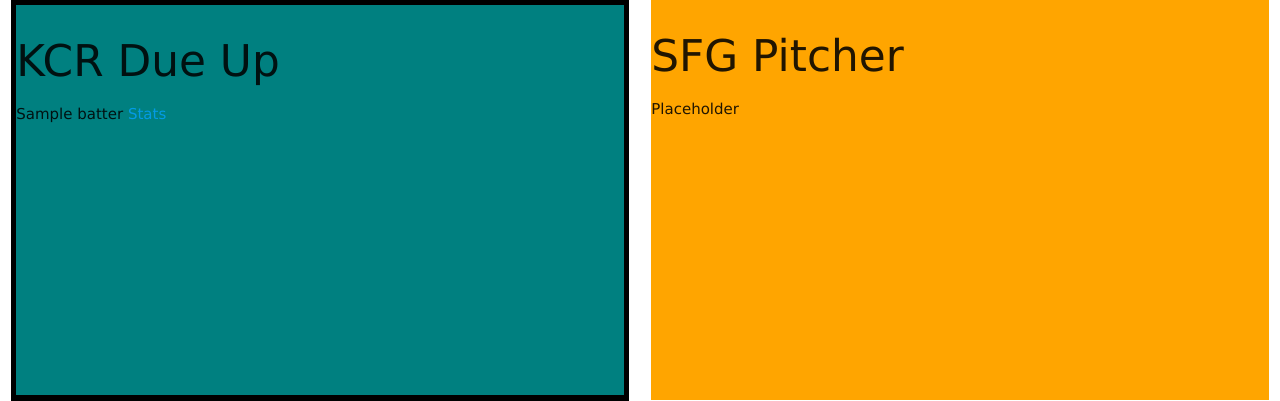
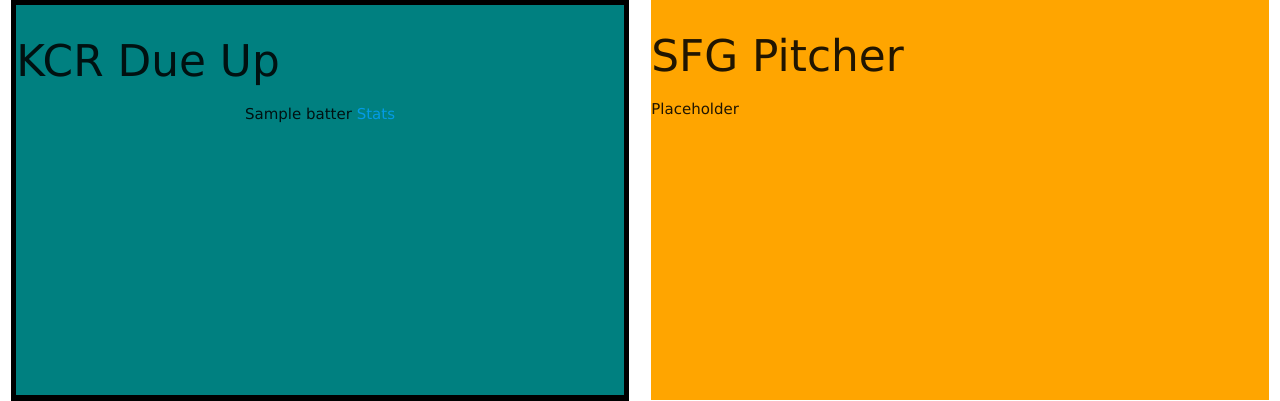
Before and after one commit to tomlouismurphy/casey, a Django app: page /bottom_ninth/ in a window 1280 px wide. Shown: the top 401 px of the page. Run offline with Django 3.2, Linux system fonts and the light colour scheme; tables that the repository leaves empty hold one stand-in row (values such as "Sample post"); parts of the project's set-up code (start-up, migrations or seed data) failed here and were passed over.

Commit message:
fix typo

```diff
--- a/bottom_ninth/templates/bottom_ninth/index.html
+++ b/bottom_ninth/templates/bottom_ninth/index.html
@@ -14,7 +14,7 @@
 				<ul>
 				{% for batter in batter_list %}
 					{% if batter.position %}
-					<li class="5class="royalPlayer">{{ batter.name }} <a href="/bottom_ninth/{{ batter.id }}">Stats</a></li>
+					<li class="royalPlayer">{{ batter.name }} <a href="/bottom_ninth/{{ batter.id }}">Stats</a></li>
 					{% endif %}
 				{% endfor %}
 				</ul>
```
